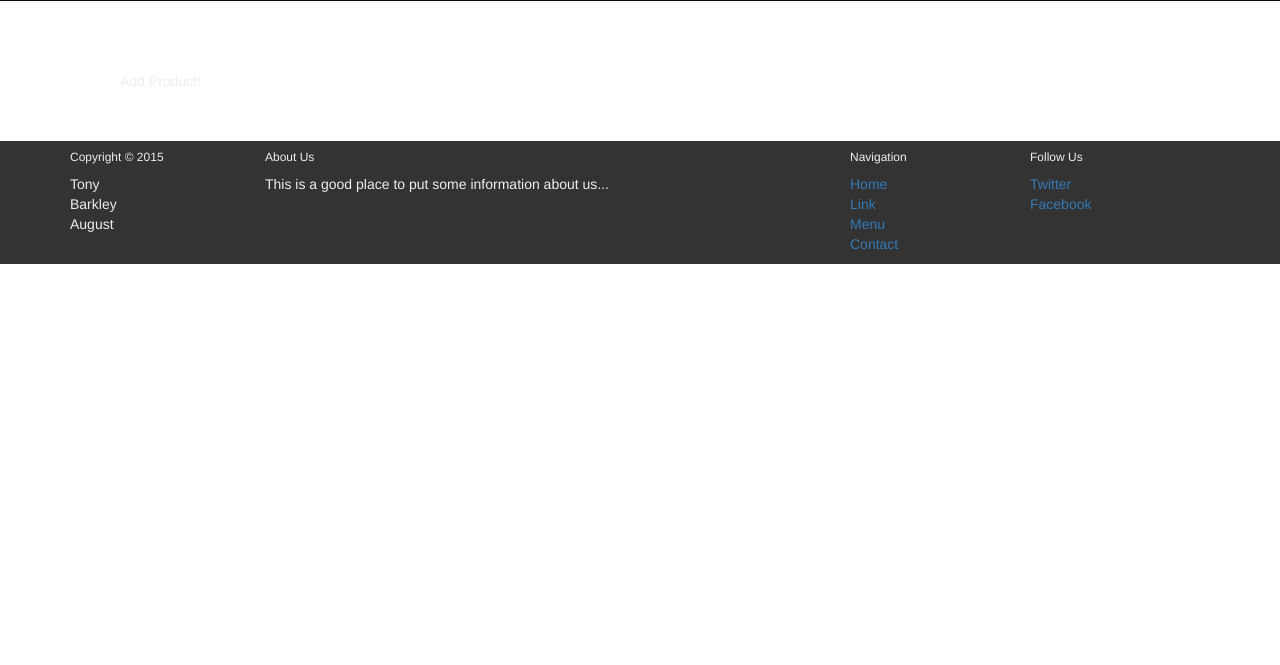
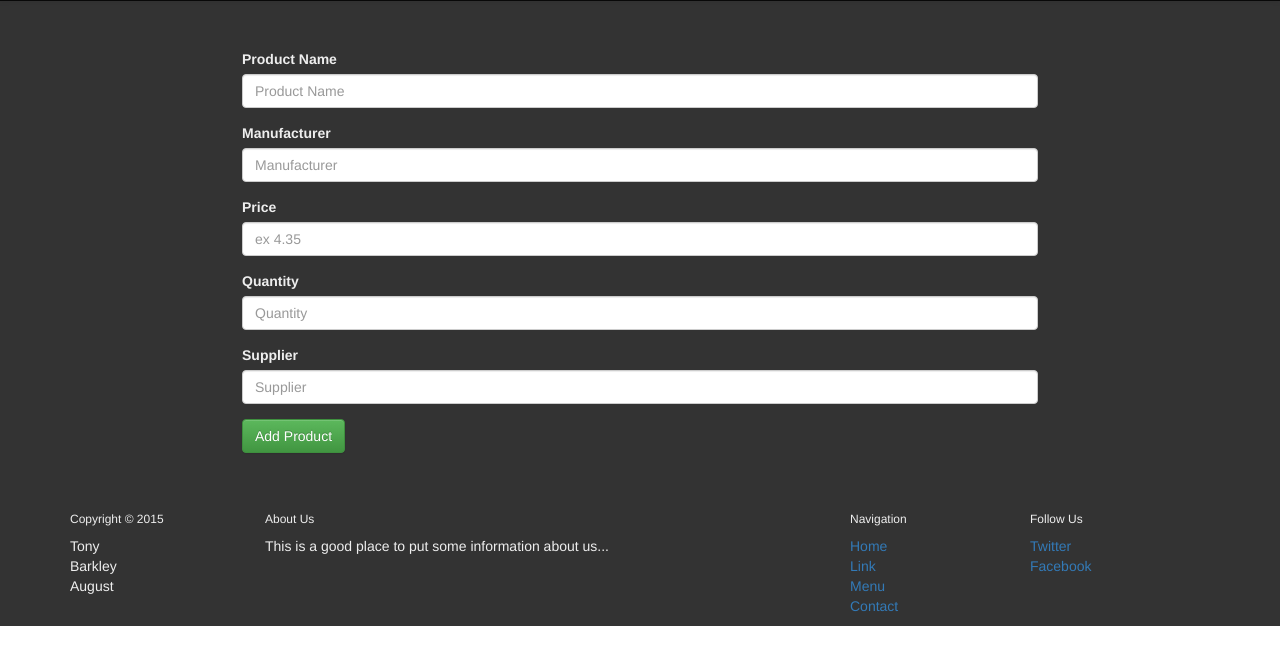
Before and after one commit to dnlzz/CS-431-Project, a PHP site: page /addProd.php in a window 1280 px wide. Shown: the part 50-715 px from the top of the page. Run offline with PHP 8.4, Linux system fonts and the light colour scheme; some libraries are stand-ins or nearby versions.

Commit message:
addsDone

```diff
--- a/addEmp.php
+++ b/addEmp.php
@@ -1,6 +1,6 @@
 <?php include("header.php"); ?>
 
-<div class="container" id="addEmployeeDiv">
+<div class="container-fluid" id="addEmployeeDiv">
 	<div class="content">
 		<form>
 		  <div class="form-group">
--- a/addProd.php
+++ b/addProd.php
@@ -1,8 +1,35 @@
 <?php include("header.php"); ?>
 
-<div class="container">
+<div class="container-fluid" id="addEmployeeDiv">
 	<div class="content">
-		Add Product!
+		<form>
+		  <div class="form-group">
+	    	<label for="prodName">Product Name</label>
+	    	<input type="text" class="form-control" id="prodName" placeholder="Product Name">
+		  </div>
+
+		  <div class="form-group">
+	    	<label for="manufacturer">Manufacturer</label>
+	    	<input type="text" class="form-control" id="manufacturer" placeholder="Manufacturer">
+		  </div>
+
+  		  <div class="form-group">
+	    	<label for="price">Price</label>
+	    	<input type="text" class="form-control" id="price" placeholder="ex 4.35">
+		  </div>
+
+  		  <div class="form-group">
+	    	<label for="qty">Quantity</label>
+	    	<input type="text" class="form-control" id="qty" placeholder="Quantity">
+		  </div>
+
+		  <div class="form-group">
+	    	<label for="suplier">Supplier</label>
+	    	<input type="text" class="form-control" id="suplier" placeholder="Supplier">
+		  </div>
+
+		  <button type="submit" class="btn btn-success">Add Product</button>
+		</form>
 	</div>
 </div>
 
--- a/header.php
+++ b/header.php
@@ -15,7 +15,7 @@
 </head>
 
 <body>
-
+<div class="navbar-wrapper">
   <nav class="navbar navbar-default navbar-static-top navbar-inverse">
     <div class="container">
       <!-- Brand and toggle get grouped for better mobile display -->
@@ -61,3 +61,4 @@ function echoActiveClassIfRequestMatches($requestUri)
       	</ul>
     </div><!-- /.container-fluid -->
   </nav>
+</div>
--- a/main.css
+++ b/main.css
@@ -15,7 +15,10 @@ ul.unstyled {
 
 #addEmployeeDiv {
 	background-color: #333;
-	width: 100%;
-	padding: 0% 10%;
+	padding: 0% 15%;
 
 }
+
+.navbar-wrapper {
+	margin-bottom: -22px;
+}
```
Lines whose indentation alone changed are shown as unchanged.
